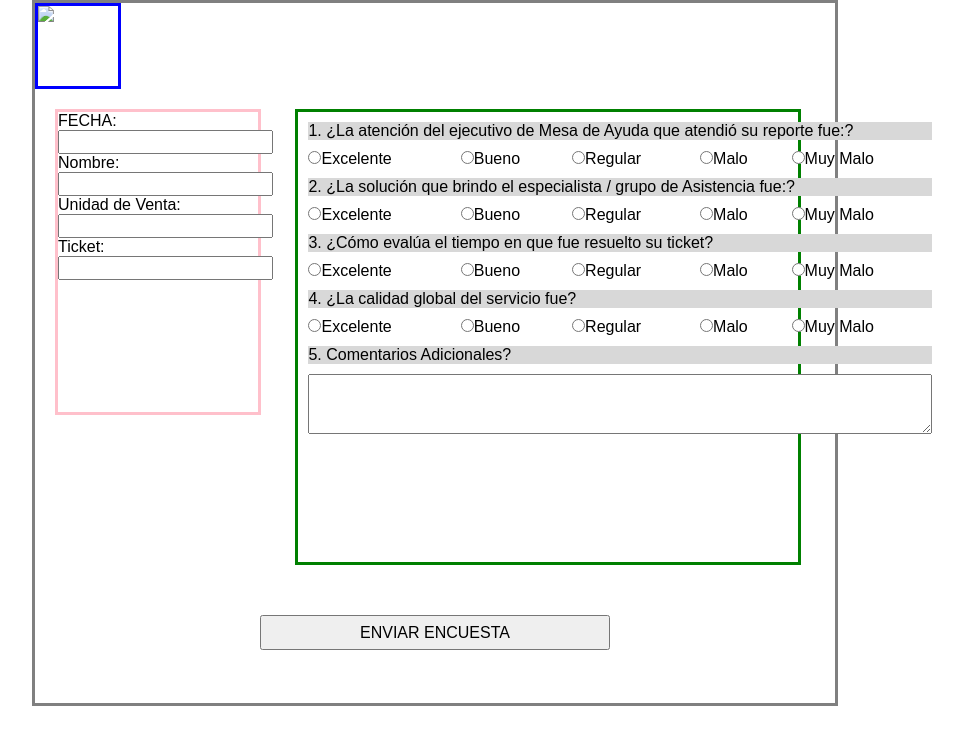
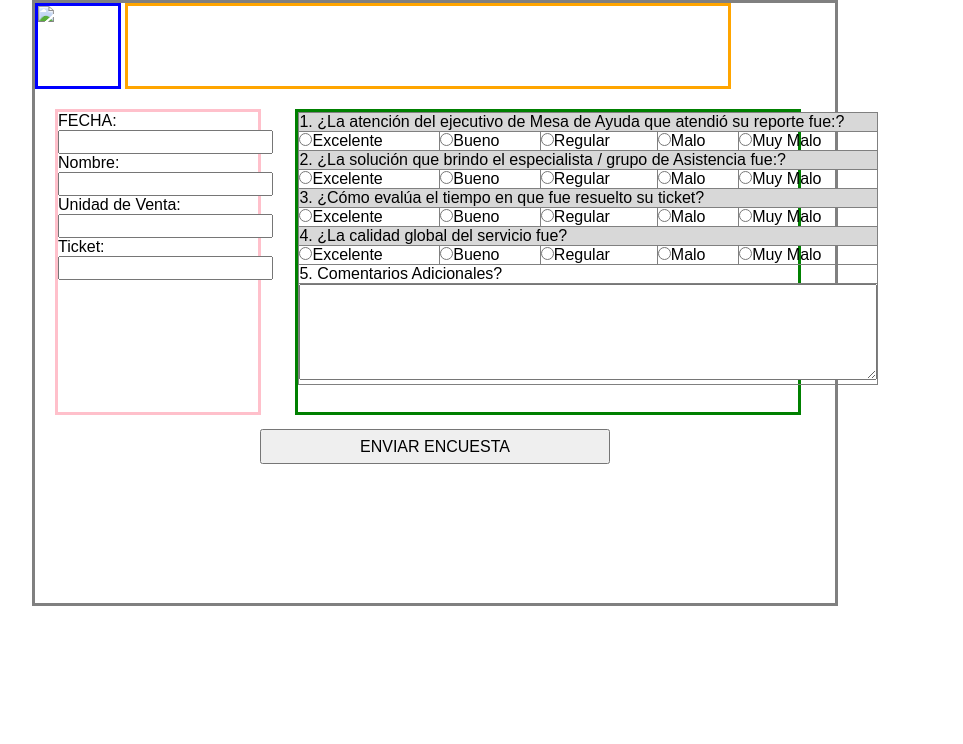
Before and after one commit to azte/Encuesta, a PHP site: page /llamadas.php in a window 1280 px wide. Shown: the part 56-800 px from the top of the page, without its empty margins (205-1168 px from the left). Run offline with PHP 8.4, Linux system fonts and the light colour scheme.

Commit message:
Aparecio Cuadro Naranja
\o/

```diff
--- a/CSS/forms.css
+++ b/CSS/forms.css
@@ -14,7 +14,7 @@
 
 	border: solid gray;
 	margin: 0 auto;
-	height: 700px;
+	height: 600px;
 	width: 800px;
 }
 
@@ -23,7 +23,7 @@
 	/*border: solid red;*/
 	display: block;
 	height: 35px;
-	margin: 50px auto;
+	margin: 10px auto;
 	width: 350px;
 }
 
@@ -50,31 +50,26 @@ header{
 	display: inline-block;
 	vertical-align: top;
 	margin: 20px 0 0 30px;
-	height: 450px;
+	height: 300px;
 	width: 500px;
-}
-
-#questions_table{
-	border-collapse:separate;
-	border-spacing: 10px;
 }
 
 .td_questions{
 	background: #D8D8D8;
-	margin-bottom:10px;
+
 }
 
-
+.tr_answers{
 
 
 }
 
 #survey_message{
 
-	border: solid 2px orange;
-	/*display: inline-block;
+	border: solid orange;
+	display: inline-block;
 	height: 80px;
 	vertical-align: top;
-	width: 500px;*/
+	width: 600px;
 
 }
--- a/llamadas.php
+++ b/llamadas.php
@@ -53,7 +53,7 @@
 
 			</div>
 			<div id="questions">
-				<table id="questions_table">
+				<table id="questions_tables" border=1>
 					<tr><td class="td_questions"colspan=5>1. ¿La atención del ejecutivo de Mesa de Ayuda que atendió su reporte fue:?</td></tr>
 					<tr>
 						<td><input type="radio" name="answer1" value="Excelente">Excelente</td>
@@ -89,9 +89,9 @@
 						<td><input type="radio" name="answer4" value="Muy Malo">Muy Malo</td>
 					</tr>
 
-					<tr><td class="td_questions" colspan=5>5. Comentarios Adicionales?</td></tr>
+					<tr><td colspan=5>5. Comentarios Adicionales?</td></tr>
 					<tr>
-						<td colspan=5><textarea name="comentarios" rows="3" cols="65"></textarea></td>
+						<td colspan=5><textarea name="comentarios" rows="5" cols="60"></textarea></td>
 
 					</tr>
 
```
